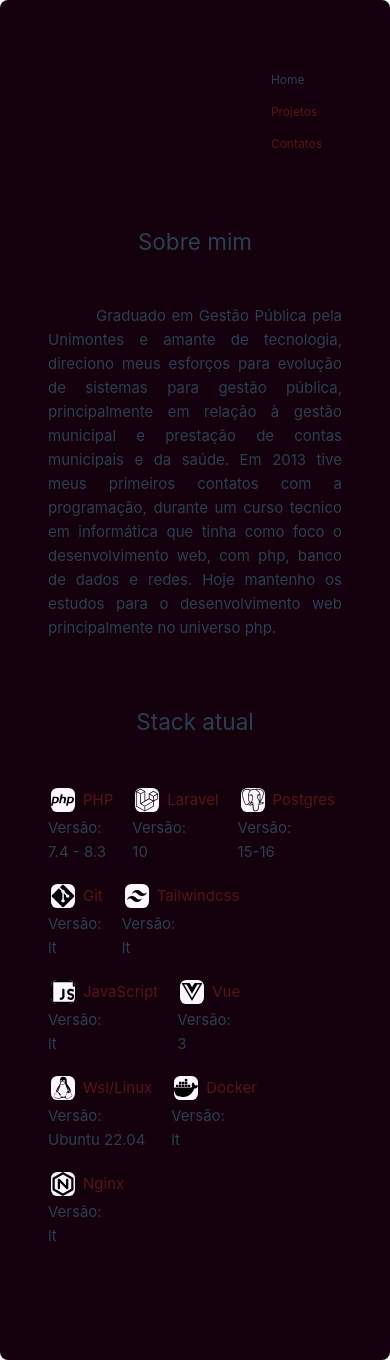
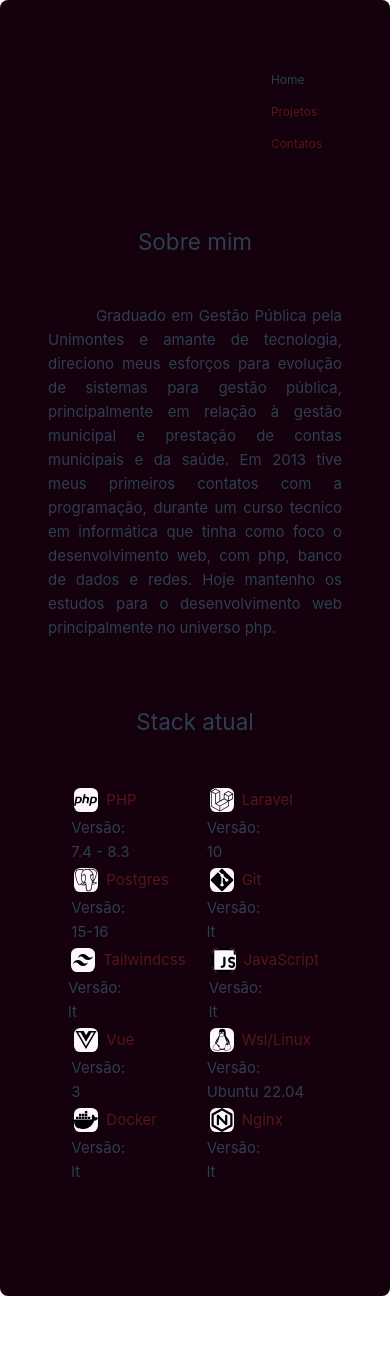
Before and after one commit to Daandrn/myPage, a Vue app: page / in a window 390 px wide. After the commit the page ends 1296 px from the top, so only its background shows below. Built offline with nearby package versions, Linux system fonts and the light colour scheme.

Commit message:
fix: adjust responsive layout in techs

```diff
--- a/src/views/HomeView.vue
+++ b/src/views/HomeView.vue
@@ -20,7 +20,7 @@
 
 
     <div v-if="techs.length > 0" class="stack">
-      <div v-for="(tech, index) in techs" :key="index">
+      <div v-for="(tech, index) in techs" :key="index" class="tech">
         <div>
           <div>
             <a :href="tech.link" target="_blank" rel="noopener noreferrer">
@@ -200,11 +200,15 @@ main {
   flex-direction: row;
   flex-wrap: wrap;
 
-  gap: 1rem;
+  justify-content: space-evenly;
 
   min-width: 100%;
 
   padding: 0 1rem;
+}
+
+.tech {
+  min-width: 7rem;
 }
 
 .techsIcon {
@@ -230,6 +234,7 @@ main {
 
   .about,
   .stack {
+    justify-content: unset;
     padding: 0 15rem;
   }
 }
```
